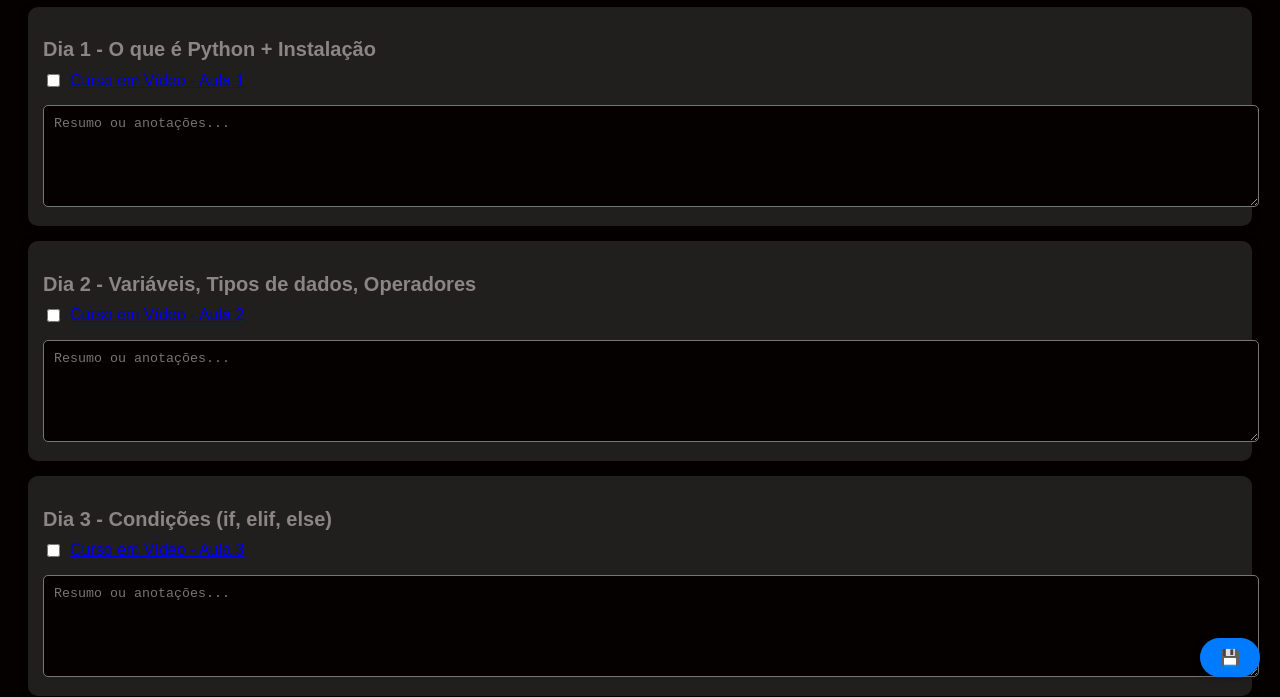
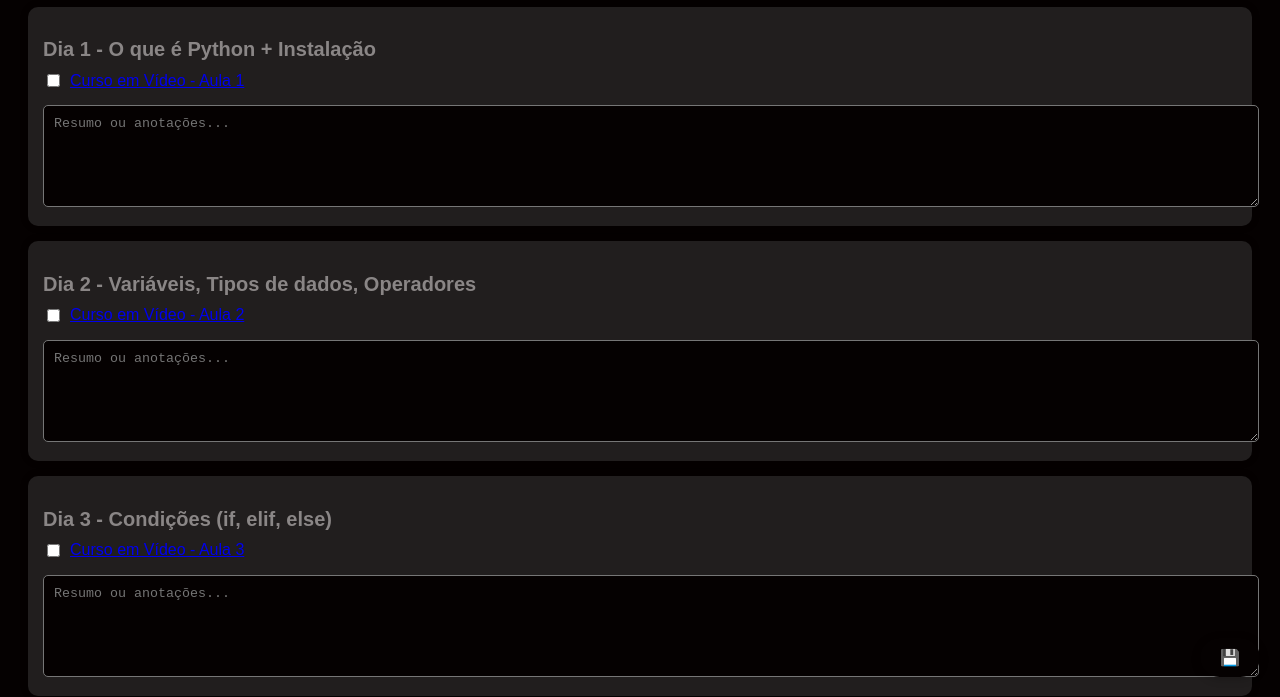
Before and after one commit to EssideemI/cronograma, a plain HTML site: page index.html in a window 1280 px wide. Shown: the part 103-800 px from the top of the page. Drawn offline with Linux system fonts and the light colour scheme.

Commit message:
Update index.html

```diff
--- a/index.html
+++ b/index.html
@@ -54,10 +54,10 @@
       position: fixed;
       bottom: 20px;
       right: 20px;
-      background: #007BFF;
+      background: #050101;
       color: white;
       border: none;
-      border-radius: 50px;
+      border-radius: 20px;
       padding: 10px 20px;
       cursor: pointer;
       font-size: 16px;
```
